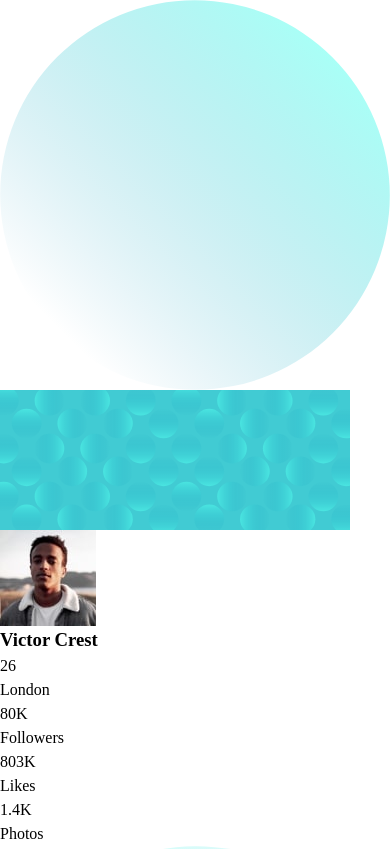
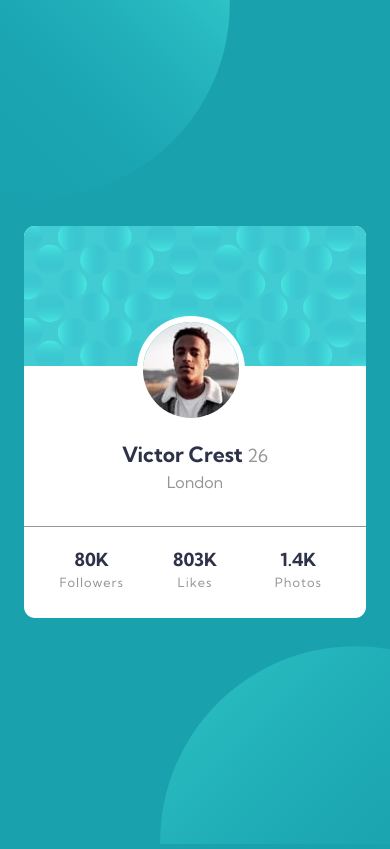
Before and after one commit to oryanhach/profile-card-component, a plain HTML site: page index.html in a window 390 px wide. Shown: the top 849 px of the page. Drawn offline with Linux system fonts and the light colour scheme.

Commit message:
added mobile design

```diff
--- a/index.html
+++ b/index.html
@@ -22,6 +22,8 @@
 </head>
 
 <body>
+
+  <div class="wrapper">
 
     <img src="images/bg-pattern-top.svg" class="background__image-top" alt="background pattern">
 
@@ -81,6 +83,8 @@
 
     <img src="images/bg-pattern-bottom.svg" class="background__image-bottom" alt="background pattern">
 
+  </div>
+
 </body>
 
 </html>
--- a/style.css
+++ b/style.css
@@ -94,3 +94,103 @@ h6 {
 }
 
 /* General Styling */
+
+body {
+	background-color: var(--clr-primary-cyan);
+	min-height: 100vh;
+	display: flex;
+	justify-content: center;
+	align-items: center;
+	margin: 0;
+	padding: 0;
+	position: relative;
+}
+
+.wrapper {
+	overflow: hidden;
+	position: relative;
+	width: 100%;
+	max-width: 100%;
+	height: 100vh;
+	display: flex;
+	justify-content: center;
+	align-items: center;
+	padding: 9rem 1.5rem;
+	font-family: var(--ff-primary);
+	font-size: var(--fs-main);
+}
+
+.background__image-top {
+	position: absolute;
+	top: -12rem;
+	left: -10rem;
+}
+
+.background__image-bottom {
+	position: absolute;
+	right: -10rem;
+	bottom: -12rem;
+}
+
+.card {
+	background-color: #fff;
+	border-radius: 0.7rem;
+	overflow: hidden;
+	z-index: 1;
+}
+
+.card__background {
+	height: 140px;
+}
+
+.card__user-img {
+	border: 6px #fff solid;
+	border-radius: 50%;
+	position: relative;
+	left: 33%;
+	top: -50px;
+}
+
+.card__user {
+	text-align: center;
+	color: var(--clr-gray-dark);
+	font-weight: var(--fw-regular);
+	border-bottom: 0.1px solid var(--clr-gray-dark);
+	padding-bottom: 2rem;
+	position: relative;
+	top: -2.2rem;
+}
+
+.card__user-name {
+	display: inline-block;
+	color: var(--clr-primary-blue-desaturated);
+	font-weight: var(--fw-bold);
+}
+
+.card__user-age {
+	display: inline-block;
+}
+
+.card__user-city {
+	font-size: 1rem;
+}
+
+.card__footer {
+	display: grid;
+	grid-template-columns: 1fr 1fr 1fr;
+	text-align: center;
+	margin-top: -1rem;
+	margin-bottom: 1.6rem;
+	padding: 0 1rem;
+}
+
+.card__stat-number {
+	color: var(--clr-primary-blue-desaturated);
+	font-weight: var(--fw-bold);
+}
+
+.card__stat-label {
+	color: var(--clr-gray-dark);
+	font-size: 0.8rem;
+	letter-spacing: 1px;
+}
```
Lines whose indentation alone changed are shown as unchanged.
